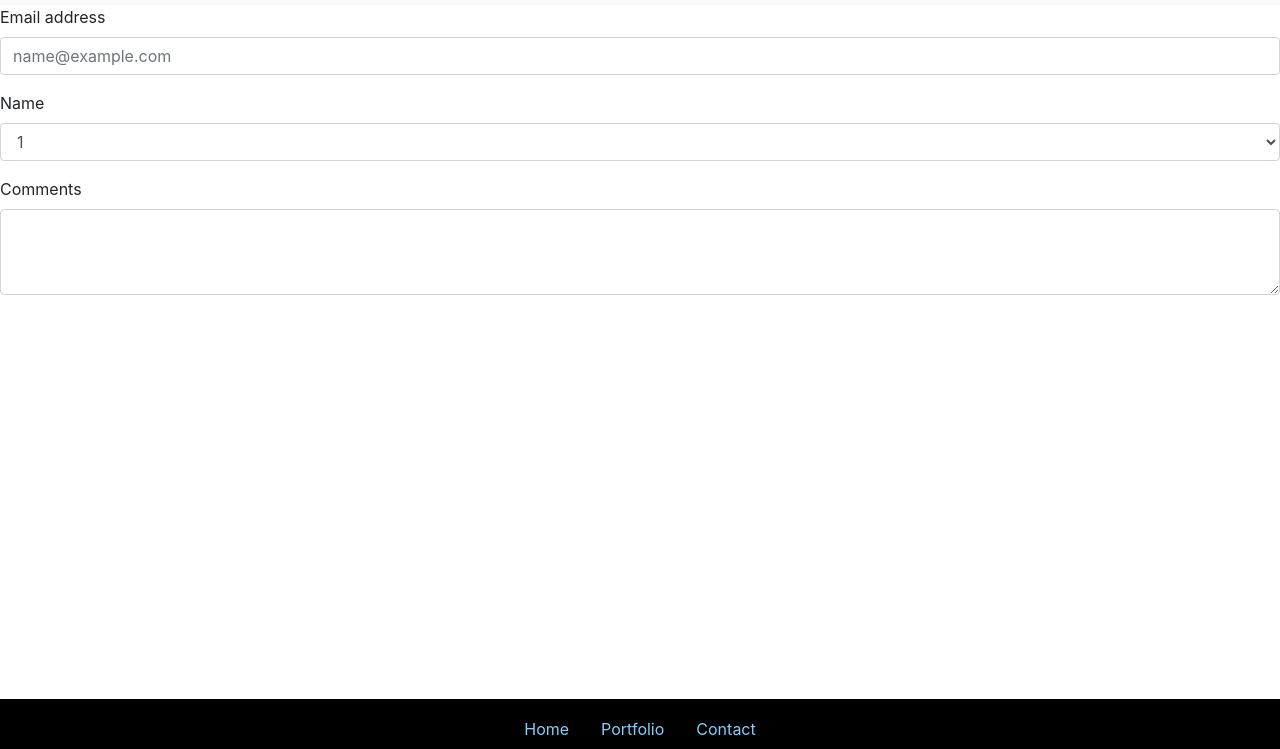
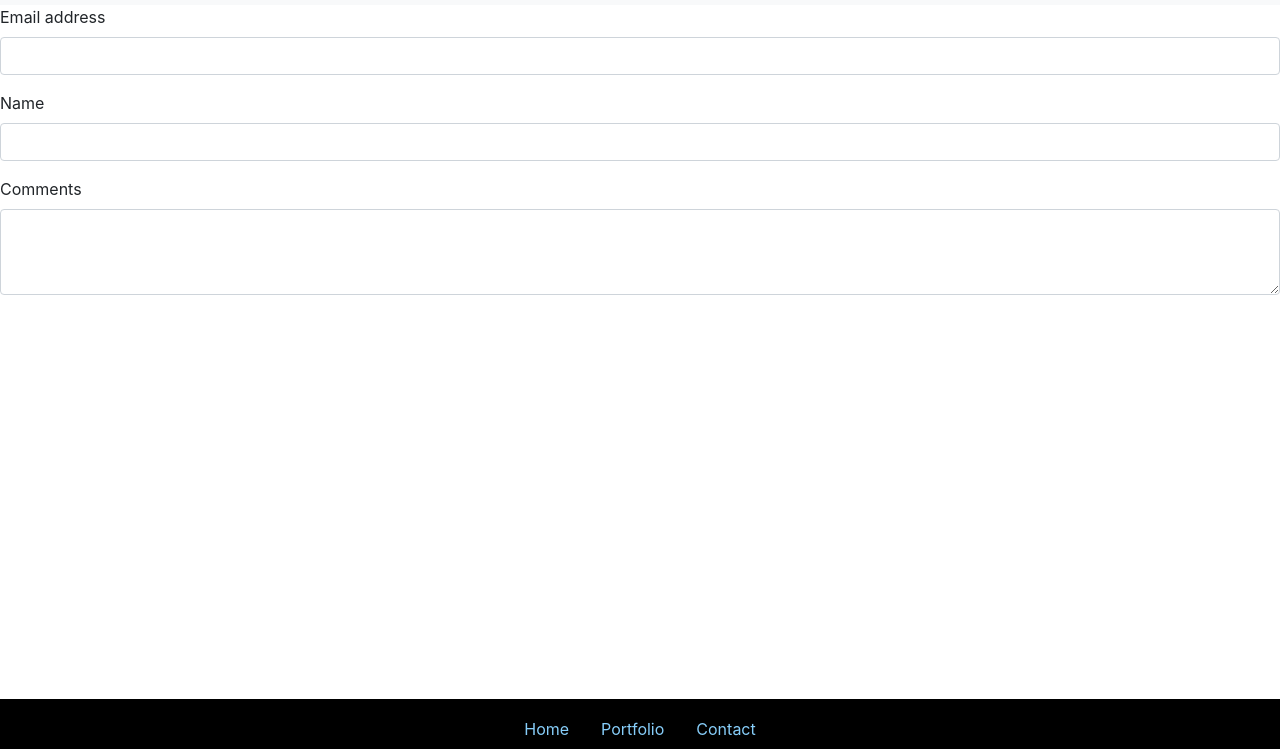
Before and after one commit to jhnpn/Portfolio-Main, a plain HTML site: page contact.html in a window 1280 px wide. Shown: the part 51-800 px from the top of the page. Drawn offline with nearby package versions, Linux system fonts and the light colour scheme.

Commit message:
changed text

```diff
--- a/contact.html
+++ b/contact.html
@@ -1,17 +1,21 @@
 <!DOCTYPE html>
 <html lang="en">
+
 <head>
   <meta charset="UTF-8">
   <meta name="viewport" content="width=device-width, initial-scale=1.0">
-    <link rel="stylesheet" href="https://stackpath.bootstrapcdn.com/bootstrap/4.4.1/css/bootstrap.min.css" integrity="sha384-Vkoo8x4CGsO3+Hhxv8T/Q5PaXtkKtu6ug5TOeNV6gBiFeWPGFN9MuhOf23Q9Ifjh" crossorigin="anonymous">
-    <link rel="stylesheet" href="../assets/style.css">
-    <title>Document</title>
+  <link rel="stylesheet" href="https://stackpath.bootstrapcdn.com/bootstrap/4.4.1/css/bootstrap.min.css"
+    integrity="sha384-Vkoo8x4CGsO3+Hhxv8T/Q5PaXtkKtu6ug5TOeNV6gBiFeWPGFN9MuhOf23Q9Ifjh" crossorigin="anonymous">
+  <link rel="stylesheet" href="assets/style.css">
+  <title>jhnpn.github.io</title>
 </head>
+
 <body>
   <div class="wrapper">
     <nav class="navbar navbar-expand-lg navbar-light bg-light">
       <a class="navbar-brand" href="index.html">@J.HNPN</a>
-                <button class="navbar-toggler" type="button" data-toggle="collapse" data-target="#navbarNav" aria-controls="navbarNav" aria-expanded="false" aria-label="Toggle navigation">
+      <button class="navbar-toggler" type="button" data-toggle="collapse" data-target="#navbarNav"
+        aria-controls="navbarNav" aria-expanded="false" aria-label="Toggle navigation">
         <span class="navbar-toggler-icon"></span>
       </button>
       <div class="collapse navbar-collapse" id="navbarNav">
@@ -28,28 +32,22 @@
         </ul>
       </div>
     </nav>
-
-        <form>
+    <div class="form-wrapper">
+      <form class="form">
         <div class="form-group">
           <label for="exampleFormControlInput1">Email address</label>
-              <input type="email" class="form-control" id="exampleFormControlInput1" placeholder="name@example.com">
+          <input type="email" class="form-control" id="email-input">
         </div>
         <div class="form-group">
-              <label for="exampleFormControlSelect1">Name</label>
-              <select class="form-control" id="exampleFormControlSelect1">
-                <option>1</option>
-                <option>2</option>
-                <option>3</option>
-                <option>4</option>
-                <option>5</option>
-              </select>
-            </div>
+          <label for="exampleFormControlInput1">Name</label>
+          <input type="text" class="form-control" id="name-input">
         </div>
         <div class="form-group">
           <label for="exampleFormControlTextarea1">Comments</label>
           <textarea class="form-control" id="exampleFormControlTextarea1" rows="3"></textarea>
         </div>
       </form>
+    </div>
     <div class="footer">
       <ul class="nav justify-content-center">
         <li class="nav-item">
@@ -65,4 +63,5 @@
     </div>
   </div>
 </body>
+
 </html>
```
Lines whose indentation alone changed are shown as unchanged.
